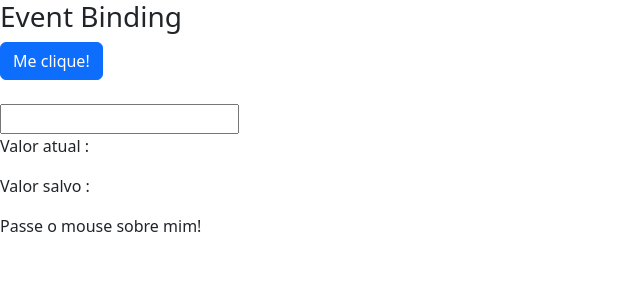
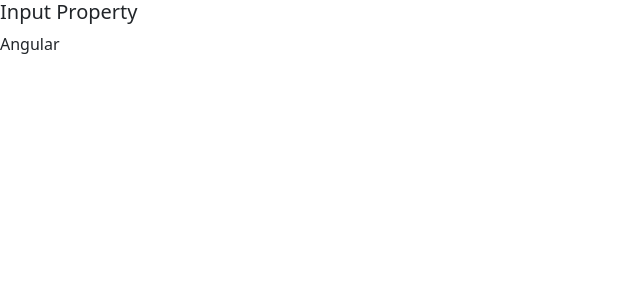
Before and after one commit to Romario-Ferreira/data-binding-angular, an Angular app: page / in a window 1280 px wide. Shown: the top 300 px of the page, without its empty margins (0-640 px from the left). Built offline with nearby package versions, Linux system fonts and the light colour scheme.

Commit message:
Input Property

```diff
--- a/src/app/app.module.ts
+++ b/src/app/app.module.ts
@@ -4,11 +4,13 @@
 import { AppRoutingModule } from './app-routing.module';
 import { AppComponent } from './app.component';
 import { DataBindingComponent } from './data-binding/data-binding.component';
+import { InputPropertyComponent } from './input-property/input-property.component';
 
 @NgModule({
   declarations: [
     AppComponent,
-    DataBindingComponent
+    DataBindingComponent,
+    InputPropertyComponent
   ],
   imports: [
     BrowserModule,
--- a/src/app/data-binding/data-binding.component.html
+++ b/src/app/data-binding/data-binding.component.html
@@ -47,7 +47,7 @@
 </!--section-->
 
 
-<section>
+<!--section>
     <article>
       <h3> Event Binding</h3>
 
@@ -67,4 +67,13 @@
       > Passe o mouse sobre mim!</span>
 
     </article>
+</!--section-->
+
+<section class="input-property">
+  <article>
+    <h5> Input Property</h5>
+
+    <app-input-property [nome]="nomeCurso"></app-input-property>
+
+  </article>
 </section>
--- a/src/app/data-binding/data-binding.component.ts
+++ b/src/app/data-binding/data-binding.component.ts
@@ -12,6 +12,7 @@
   valorAtual: string = '';
   valorSalvo: string ='';
   isMouseOver: boolean = false;
+  nomeCurso: string = 'Angular';
 
   getValor(){
     return 2;
--- /dev/null
+++ b/src/app/input-property/input-property.component.html
@@ -0,0 +1 @@
+<p>{{ nomeCurso }}</p>
```
Also changed, not shown: src/app/input-property/input-property.component.ts (added, +12 -0 lines), src/app/input-property/input-property.component.scss (added), 1 other file (tests, documents, lock files or other folders).
